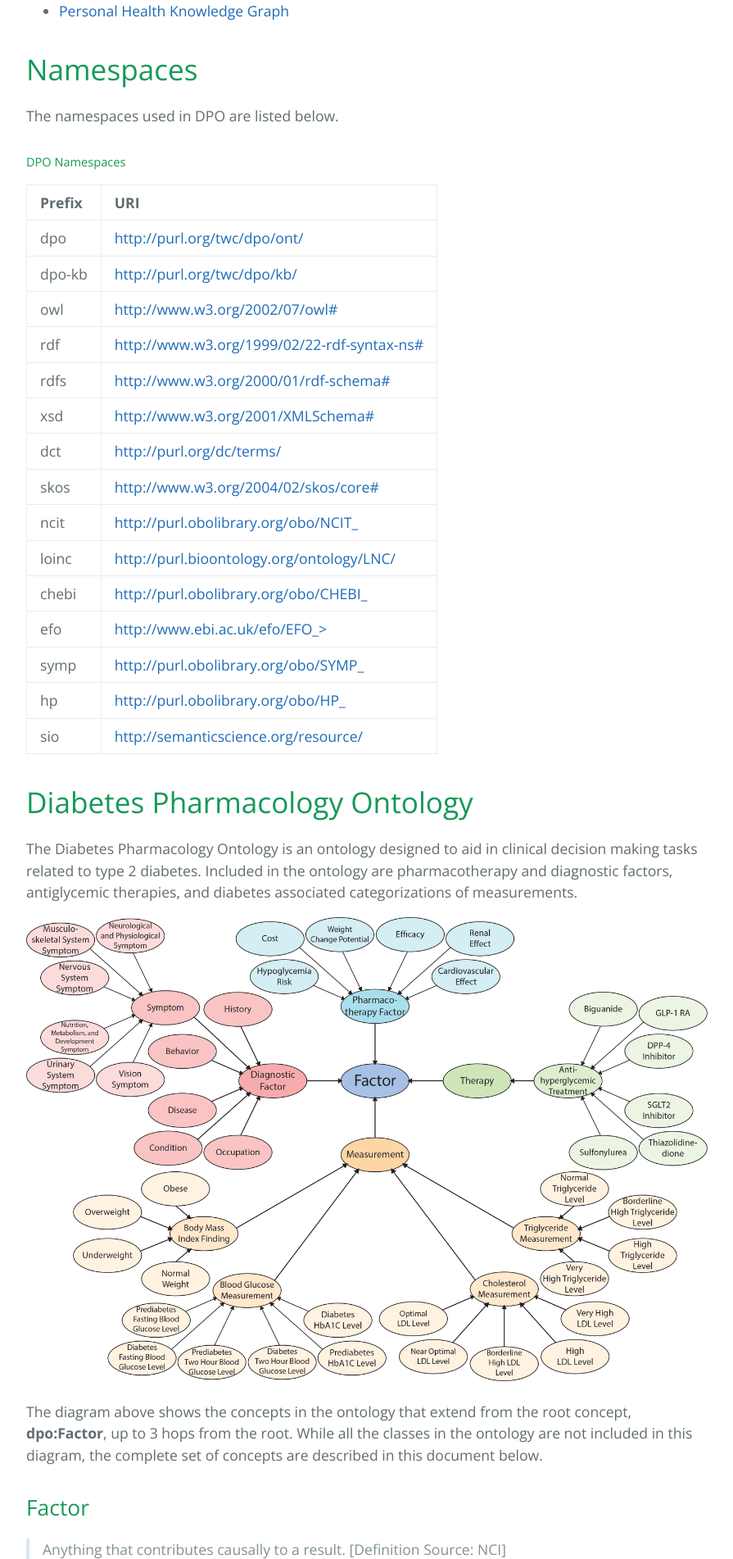
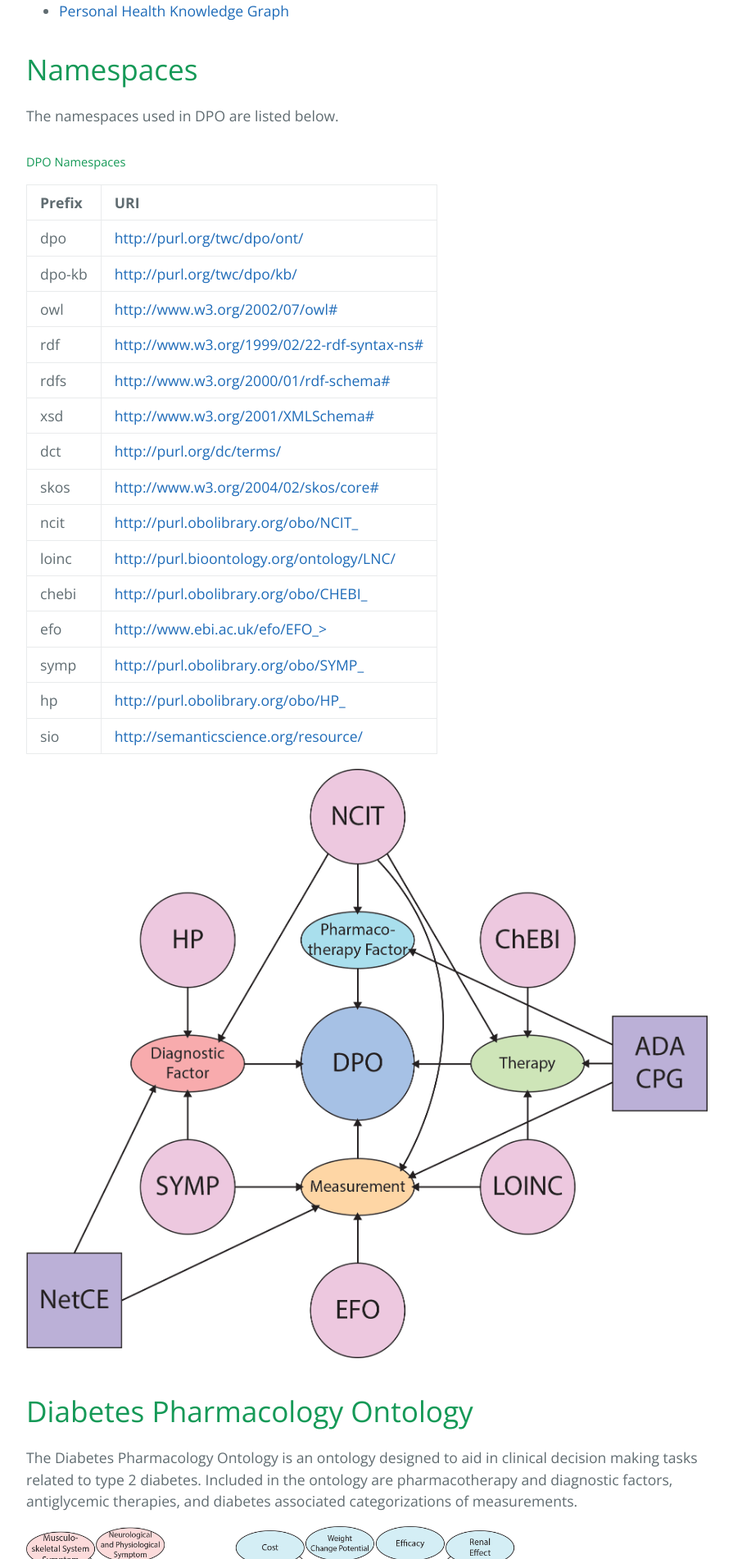
Before and after one commit to tetherless-world/diabetes-pharmacology-ontology, a Jekyll site: the page built from docs/index.md, in a window 1280 px wide. Shown: the part 4498-6400 px from the top of the page at 82% size, without its empty margins (192-1087 px from the left). Built offline with Jekyll 4.4.1, drawn with Linux system fonts in a browser that asks for light colours.

Commit message:
Update index.md

```diff
--- a/docs/index.md
+++ b/docs/index.md
@@ -169,6 +169,7 @@ The namespaces used in DPO are listed below.
 | hp | [http://purl.obolibrary.org/obo/HP_](http://purl.obolibrary.org/obo/HP_) |
 | sio | [http://semanticscience.org/resource/](http://semanticscience.org/resource/) |
 
+![Imports](./assets/images/Imports.png)
 
 # Diabetes Pharmacology Ontology
 
```
